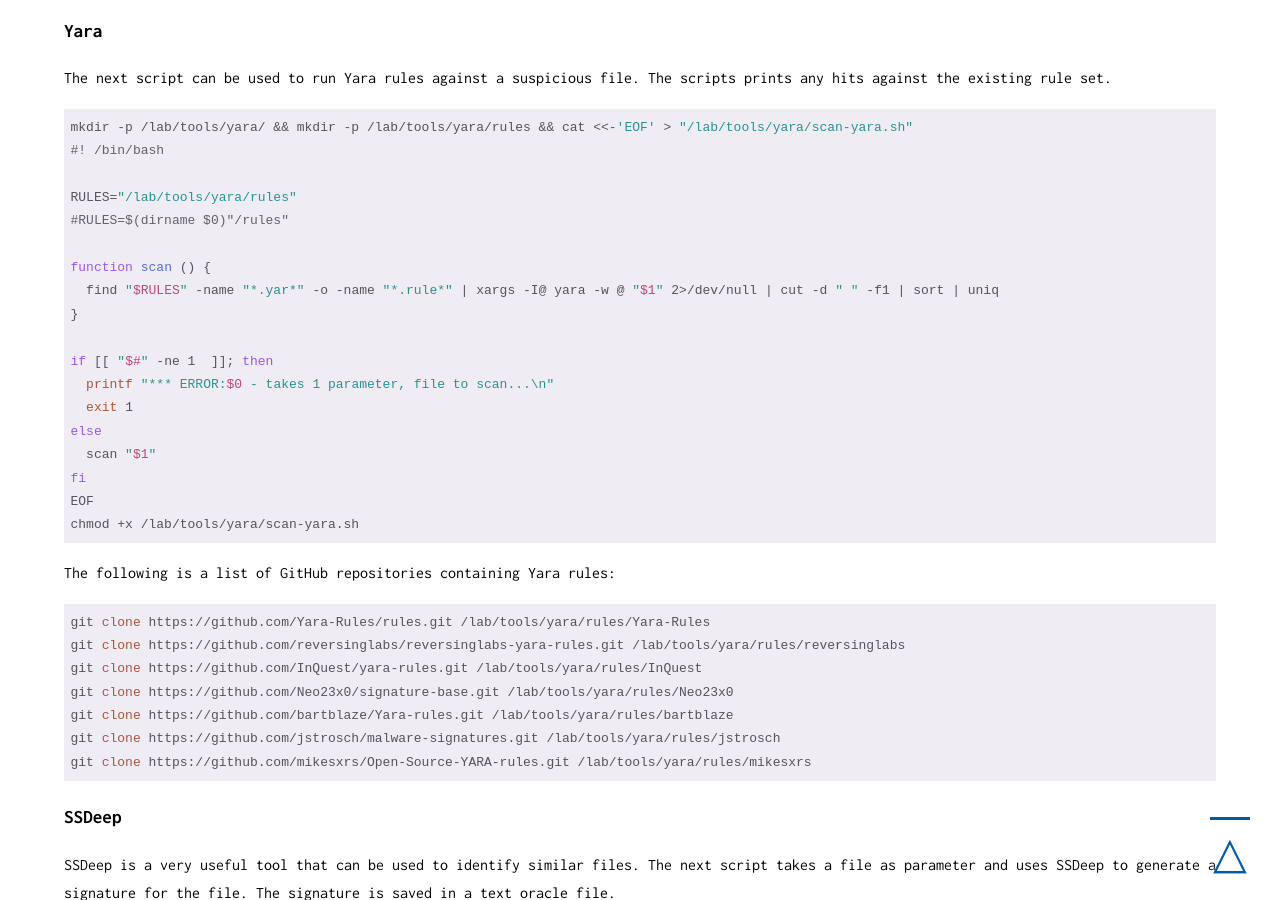
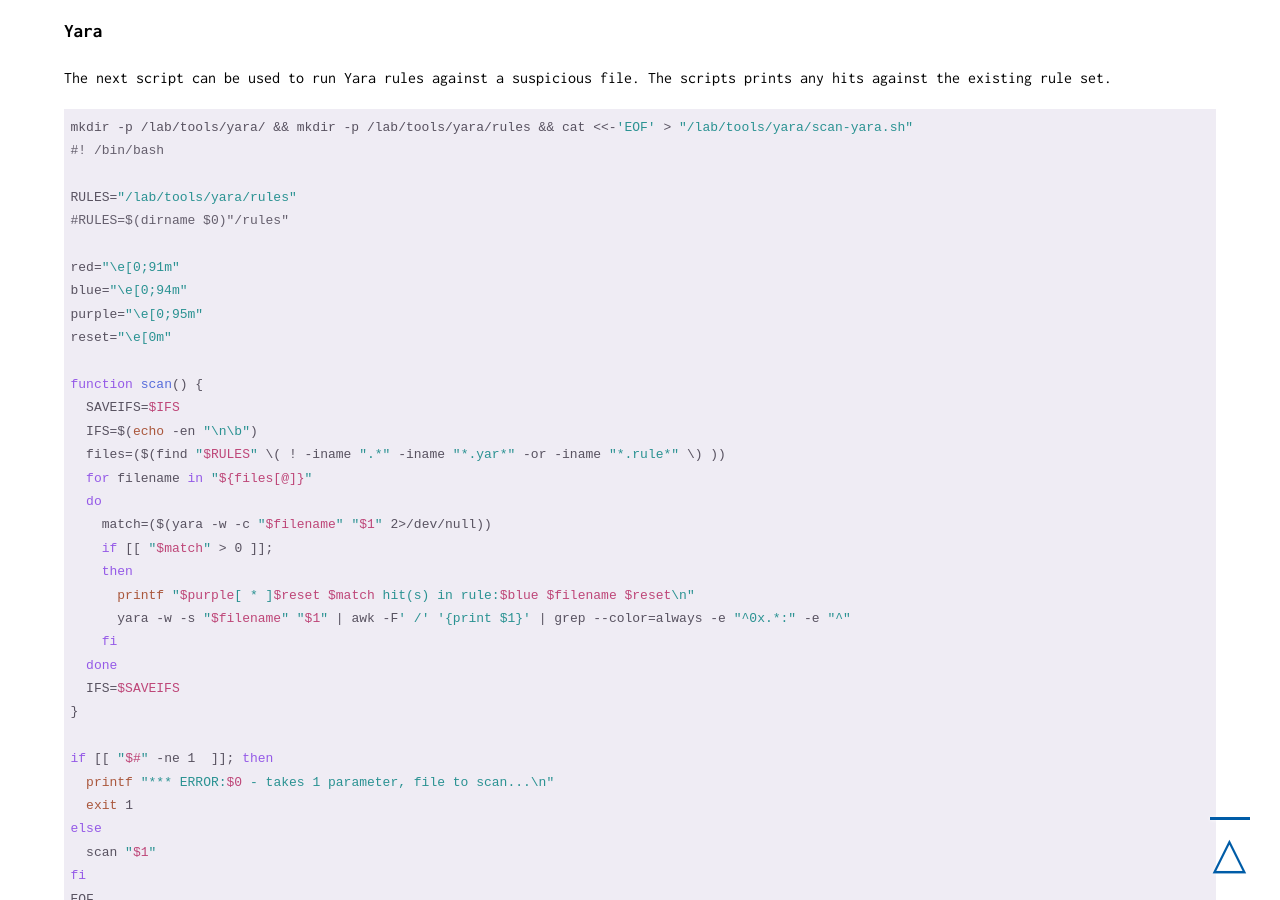
Before and after one commit to qwertzy-antonio-godinho/qwertzy-antonio-godinho.github.io, a Jekyll site: the page built from _posts/2021-02-08-Malware-Lab-Part-1-The-Gateway.md, in a window 1280 px wide and 900 px high, scrolled down 63176 px. Built offline with Jekyll 4.4.1, drawn with Linux system fonts in a browser that asks for light colours.

Commit message:
updated scan-yara

```diff
--- a/_posts/2021-02-08-Malware-Lab-Part-1-The-Gateway.md
+++ b/_posts/2021-02-08-Malware-Lab-Part-1-The-Gateway.md
@@ -2092,8 +2092,25 @@
 RULES="/lab/tools/yara/rules"
 #RULES=$(dirname $0)"/rules"
 
-function scan () {
-  find "$RULES" -name "*.yar*" -o -name "*.rule*" | xargs -I@ yara -w @ "$1" 2>/dev/null | cut -d " " -f1 | sort | uniq
+red="\e[0;91m"
+blue="\e[0;94m"
+purple="\e[0;95m"
+reset="\e[0m"
+
+function scan() {
+  SAVEIFS=$IFS
+  IFS=$(echo -en "\n\b")
+  files=($(find "$RULES" \( ! -iname ".*" -iname "*.yar*" -or -iname "*.rule*" \) ))
+  for filename in "${files[@]}"
+  do
+    match=($(yara -w -c "$filename" "$1" 2>/dev/null))
+    if [[ "$match" > 0 ]];
+    then
+      printf "$purple[ * ]$reset $match hit(s) in rule:$blue $filename $reset\n"
+      yara -w -s "$filename" "$1" | awk -F' /' '{print $1}' | grep --color=always -e "^0x.*:" -e "^"
+    fi
+  done
+  IFS=$SAVEIFS
 }
 
 if [[ "$#" -ne 1  ]]; then
```
